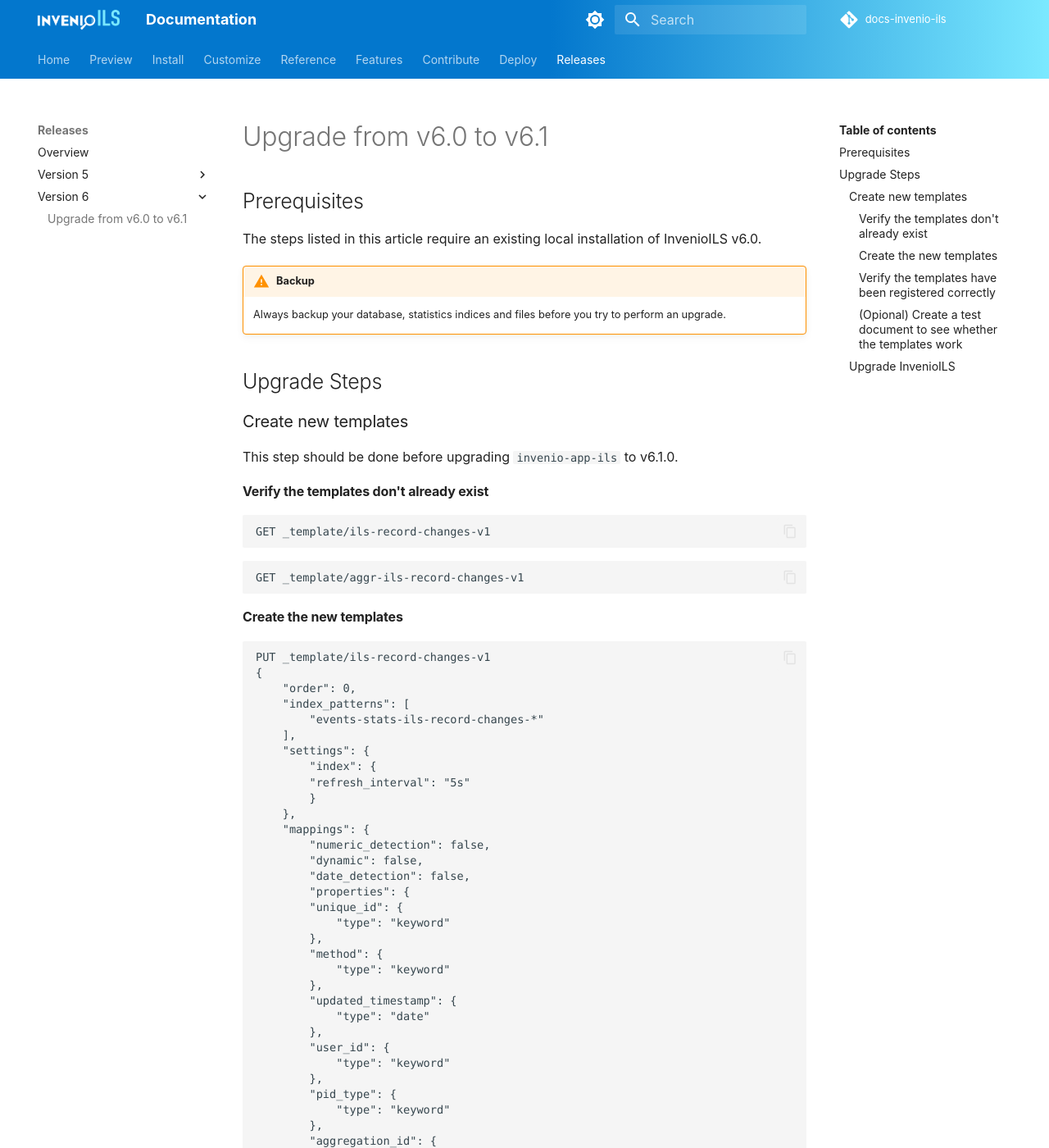
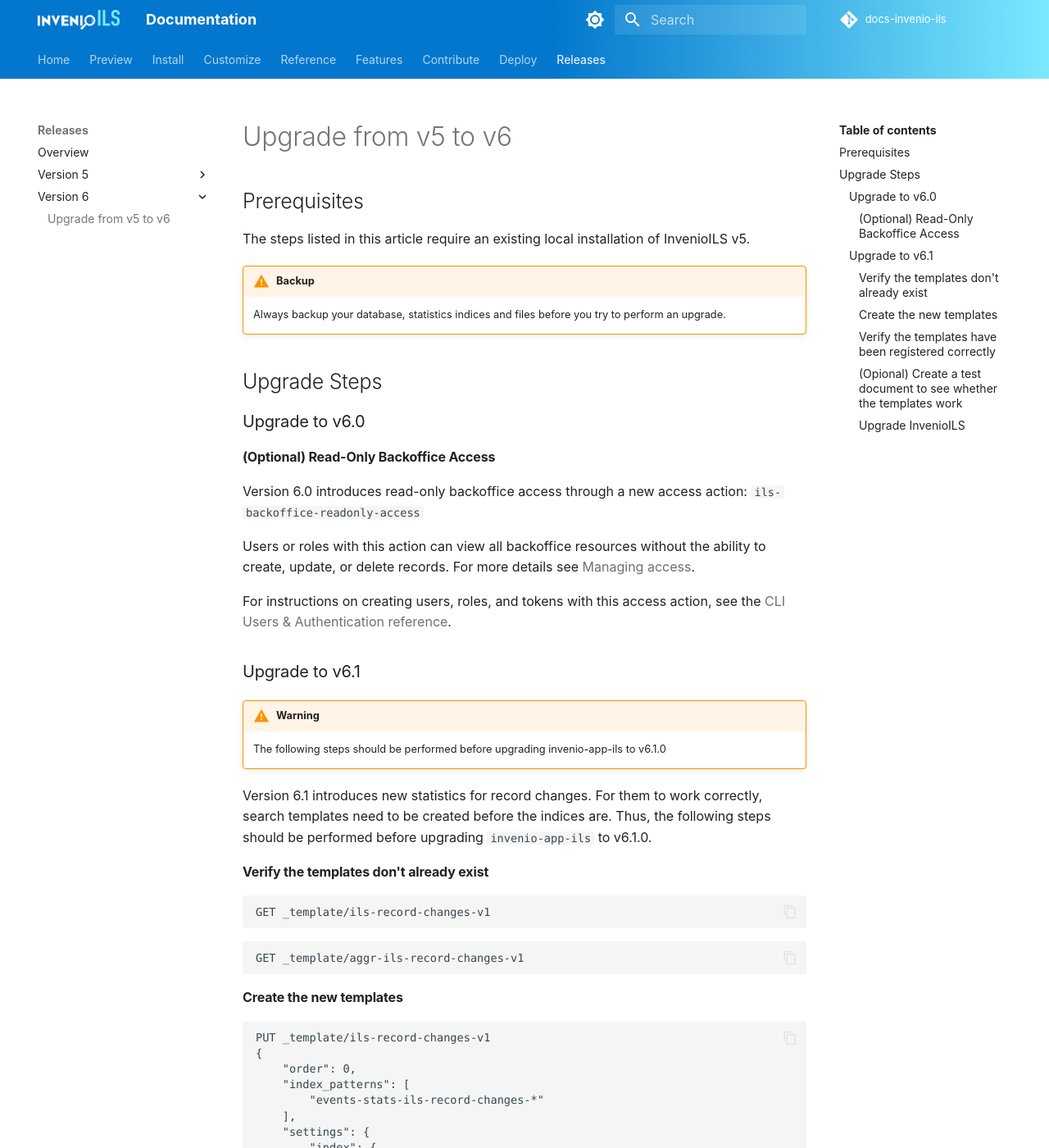
Before and after one commit to inveniosoftware/docs-invenio-ils, an MkDocs documentation site: the page built from docs/releases/version6/upgrade.md, in a window 1280 px wide and 1400 px high. Shown: the whole window at 82% size. Built offline with MkDocs 1.6.1 and Material for MkDocs 9.7.7, drawn with Linux system fonts in a browser that asks for light colours; comment, search, counter and statistics services are not loaded.

Commit message:
releases: add release for v6

````diff
--- a/docs/releases/version6/upgrade-v6.1.md
+++ b/docs/releases/version6/upgrade.md
@@ -1,6 +1,6 @@
 ## Prerequisites
 
-The steps listed in this article require an existing local installation of InvenioILS v6.0.
+The steps listed in this article require an existing local installation of InvenioILS v5.
 
 !!! warning "Backup"
 
@@ -8,8 +8,25 @@ The steps listed in this article require an existing local installation of Inven
 
 ## Upgrade Steps
 
-### Create new templates
-This step should be done before upgrading `invenio-app-ils` to v6.1.0.
+### Upgrade to v6.0
+
+#### (Optional) Read-Only Backoffice Access
+
+Version 6.0 introduces read-only backoffice access through a new access action: `ils-backoffice-readonly-access`
+
+Users or roles with this action can view all backoffice resources without the ability to create, update, or delete records.
+For more details see [Managing access](../../reference/access_and_restrictions.md).
+
+For instructions on creating users, roles, and tokens with this access action, see the [CLI Users & Authentication reference](../../reference/cli/users-authentication.md).
+
+### Upgrade to v6.1
+!!! warning Steps required before updating
+
+    The following steps should be performed before upgrading invenio-app-ils to v6.1.0
+
+Version 6.1 introduces new statistics for record changes.
+For them to work correctly, search templates need to be created before the indices are.
+Thus, the following steps should be performed before upgrading `invenio-app-ils` to v6.1.0.
 
 #### Verify the templates don't already exist
 
@@ -168,5 +185,5 @@ DELETE events-stats-ils-record-changes-test
 ```
 
 
-### Upgrade InvenioILS
+#### Upgrade InvenioILS
 Now upgrade `invenio-app-ils` to v6.1.0.
--- a/mkdocs.yml
+++ b/mkdocs.yml
@@ -93,7 +93,7 @@ nav:
     - Version 5:
         - Upgrade from v4 to v5: releases/version5/upgrade.md
     - Version 6:
-        - Upgrade from v6.0 to v6.1: releases/version6/upgrade-v6.1.md
+        - Upgrade from v5 to v6: releases/version6/upgrade.md
 
 # Customization
 extra:
````
Also changed, not shown: docs/reference/access_and_restrictions.md (+16 -0 lines).
